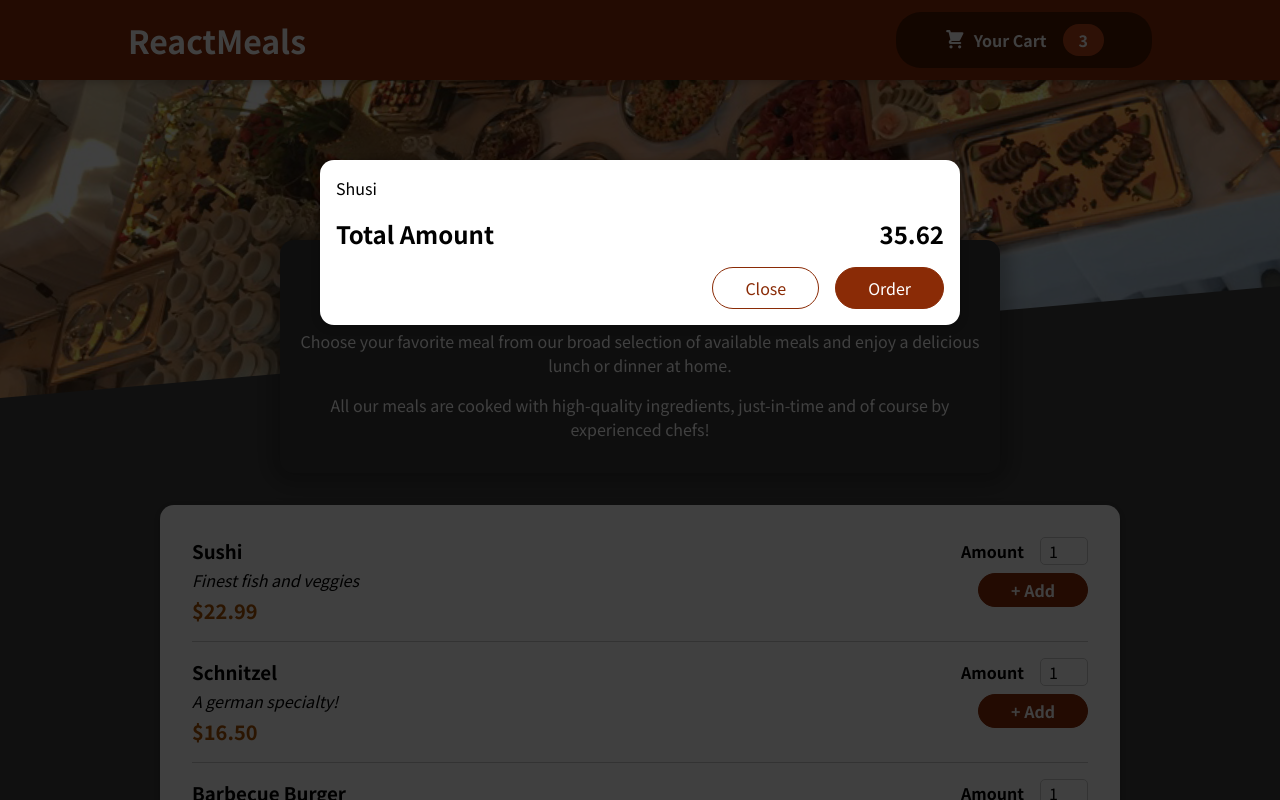
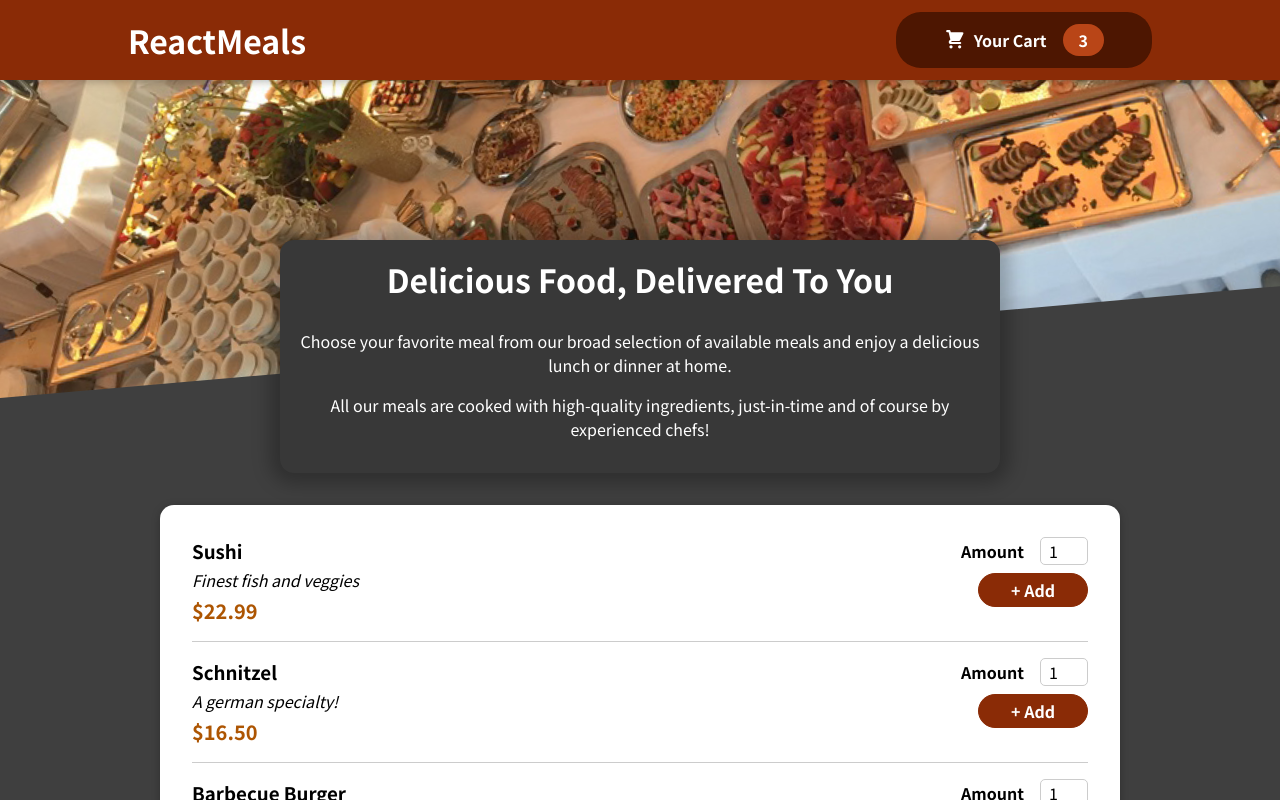
Before and after one commit to fordlaturnas/food-order-app, a React (Create React App) app: page / in a window 1280 px wide. Shown: the top 800 px of the page. Built offline with nearby package versions, Linux system fonts and the light colour scheme.

Commit message:
managing cart and modal state

```diff
--- a/src/App.js
+++ b/src/App.js
@@ -1,13 +1,23 @@
-import React, { Fragment } from 'react';
+import React, { Fragment, useState } from 'react';
 import Header from './components/Layout/Header';
 import Meals from './components/Meals/Meals';
 import Cart from './components/Cart/Cart';
 
 function App() {
+  const [cartIsShown, setChartIsShown] = useState(false);
+
+  const showCartHandler = () => {
+    setChartIsShown(true);
+  };
+
+  const hideCartHandler = () => {
+    setChartIsShown(false);
+  };
+
   return (
     <Fragment>
-      <Cart />
-      <Header />
+      {cartIsShown && <Cart onClose={hideCartHandler} />}
+      <Header onShowCart={showCartHandler} />
       <main>
         <Meals />
       </main>
--- a/src/components/Cart/Cart.js
+++ b/src/components/Cart/Cart.js
@@ -1,6 +1,7 @@
 import Modal from '../UI/Modal';
 import classes from './Cart.module.css';
 
+// received props from App.js { onClose }
 const Cart = (props) => {
   const cartItems = (
     <ul className={classes['cart-items']}>
@@ -11,14 +12,16 @@ const Cart = (props) => {
   );
 
   return (
-    <Modal>
+    <Modal onClose={props.onClose}>
       {cartItems}
       <div className={classes.total}>
         <span>Total Amount</span>
         <span>35.62</span>
       </div>
       <div className={classes.actions}>
-        <button className={classes['button--alt']}>Close</button>
+        <button className={classes['button--alt']} onClick={props.onClose}>
+          Close
+        </button>
         <button className={classes.button}>Order</button>
       </div>
     </Modal>
--- a/src/components/Layout/Header.js
+++ b/src/components/Layout/Header.js
@@ -4,12 +4,13 @@ import HeaderCartButton from './HeaderCartButton';
 import mealsImage from '../../assests/meals.jpg';
 import classes from './Header.module.css';
 
+// received props from App.js { onShowCart }
 const Header = (props) => {
   return (
     <Fragment>
       <header className={classes.header}>
         <h1>ReactMeals</h1>
-        <HeaderCartButton />
+        <HeaderCartButton onClick={props.onShowCart} />
       </header>
       <div className={classes['main-image']}>
         <img src={mealsImage} alt="A table full of delicious food!" />
--- a/src/components/Layout/HeaderCartButton.js
+++ b/src/components/Layout/HeaderCartButton.js
@@ -1,9 +1,10 @@
 import CartIcon from '../Cart/CartIcon';
 import classes from './HeaderCartButton.module.css';
 
+// received props from Header.js { onClick }
 const HeaderCartButton = (props) => {
   return (
-    <button className={classes.button}>
+    <button className={classes.button} onClick={props.onClick}>
       <span className={classes.icon}>
         <CartIcon />
       </span>
--- /dev/null
+++ b/src/components/UI/Backdrop.js
@@ -0,0 +1,8 @@
+import classes from './Backdrop.module.css';
+
+// received props from Modal.js { onClose }
+const Backdrop = (props) => {
+  return <div className={classes.backdrop} onClick={props.onClose}></div>;
+};
+
+export default Backdrop;
--- /dev/null
+++ b/src/components/UI/Backdrop.module.css
@@ -0,0 +1,9 @@
+.backdrop {
+    position: fixed;
+    top: 0;
+    left: 0;
+    width: 100%;
+    height: 100vh;
+    z-index: 20;
+    background-color: rgba(0, 0, 0, 0.75);
+  }
--- a/src/components/UI/Modal.js
+++ b/src/components/UI/Modal.js
@@ -1,25 +1,18 @@
 import React, { Fragment } from 'react';
 import reactDom from 'react-dom';
-import classes from './Modal.module.css';
-
-const Backdrop = (props) => {
-  return <div className={classes.backdrop}></div>;
-};
-
-const ModalOverlay = (props) => {
-  return (
-    <div className={classes.modal}>
-      <div className={classes.content}>{props.children}</div>
-    </div>
-  );
-};
+import Backdrop from './Backdrop';
+import ModalOverlay from './ModalOverlay';
 
 const portalElement = document.getElementById('overlays');
 
+// received props from Cart.js { onClose }
 const Modal = (props) => {
   return (
     <Fragment>
-      {reactDom.createPortal(<Backdrop />, portalElement)}
+      {reactDom.createPortal(
+        <Backdrop onClose={props.onClose} />,
+        portalElement
+      )}
       {reactDom.createPortal(
         <ModalOverlay>{props.children}</ModalOverlay>,
         portalElement
--- /dev/null
+++ b/src/components/UI/ModalOverlay.js
@@ -0,0 +1,11 @@
+import classes from './ModalOverlay.module.css';
+
+const ModalOverlay = (props) => {
+  return (
+    <div className={classes.modal}>
+      <div className={classes.content}>{props.children}</div>
+    </div>
+  );
+};
+
+export default ModalOverlay;
--- a/src/components/UI/Modal.module.css
+++ b/src/components/UI/ModalOverlay.module.css
@@ -1,13 +1,3 @@
-.backdrop {
-    position: fixed;
-    top: 0;
-    left: 0;
-    width: 100%;
-    height: 100vh;
-    z-index: 20;
-    background-color: rgba(0, 0, 0, 0.75);
-  }
-
   .modal {
     position: fixed;
     top: 20vh;
```
Also changed, not shown: 1 other file (tests, documents, lock files or other folders).
